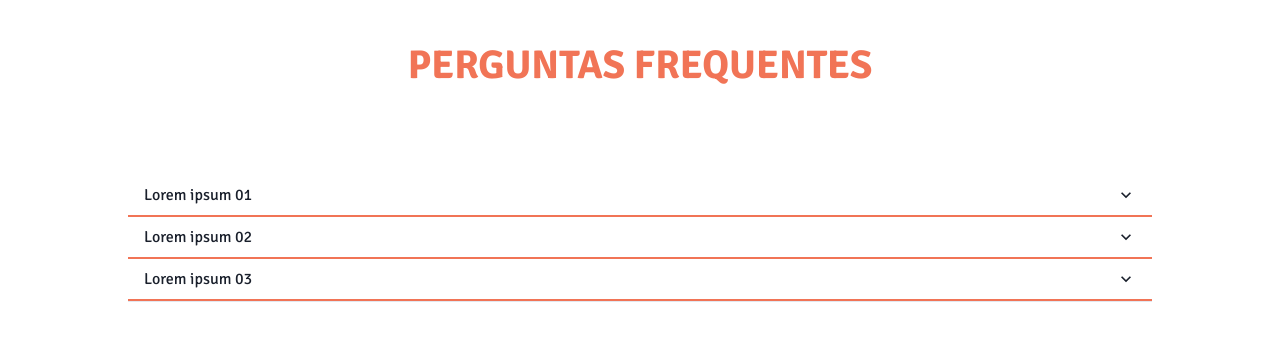
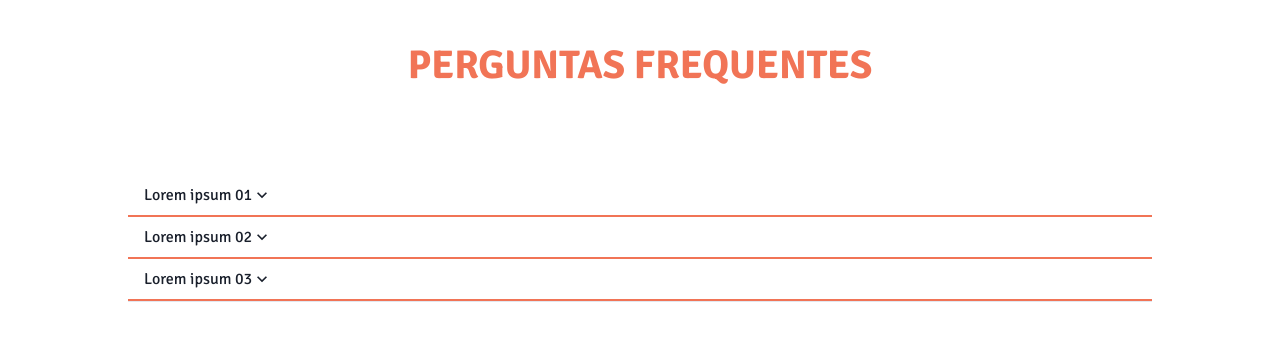
Before and after one commit to Primatasan/hopeharvest, a React (Create React App) app: page / in a window 1280 px wide. Shown: the part 2190-2531 px from the top of the page. Built offline with nearby package versions, Linux system fonts and the light colour scheme.

Commit message:
Update index.js

```diff
--- a/src/components/Faq/Faqitem/index.js
+++ b/src/components/Faq/Faqitem/index.js
@@ -12,9 +12,9 @@ export default function FaqItem(props){
   return(
     <AccordionItem borderTopWidth={'0'}>
       <AccordionButton  _expanded={{ bg: '#F17456', color: '#FCFCFC'}} className='faq_title'>
-        <Box flex='1' textAlign='left' borderTopColor={'white'}>
+        <div flex='1' textAlign='left' borderTopColor={'white'}>
           <h3>{props.title}</h3>
-        </Box>
+        </div>
         <AccordionIcon />
       </AccordionButton>
       <AccordionPanel pb={4} className='faq_text'>
```
